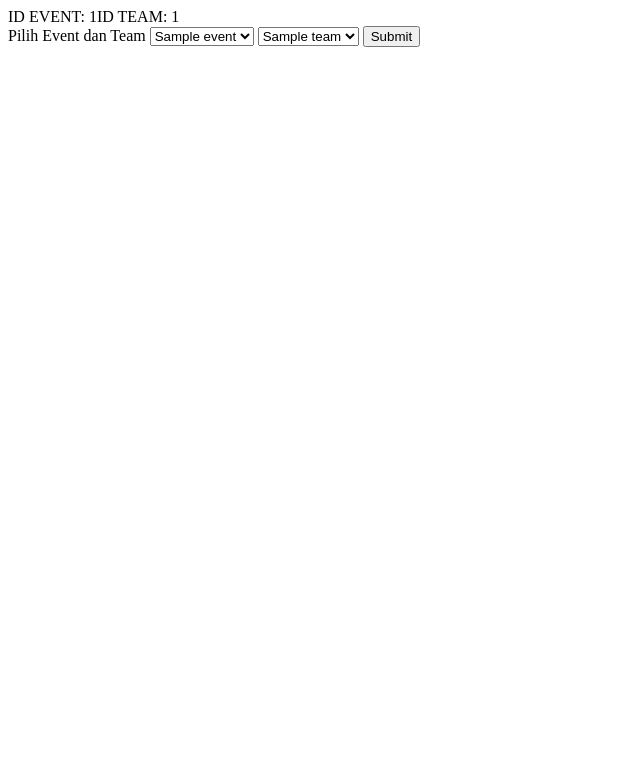
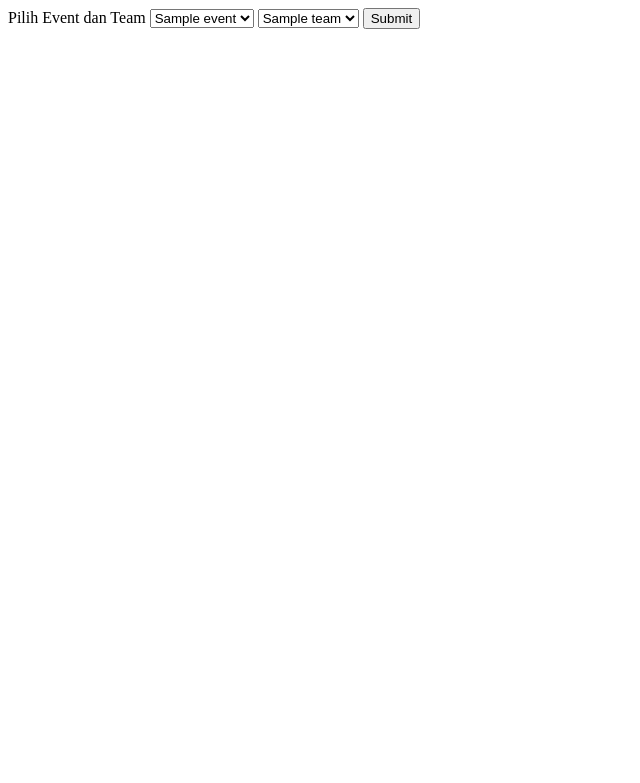
Before and after one commit to sarahlauras/fsp, a PHP site: page /editevent_teams.php?idevent=1&idteam=1 in a window 1280 px wide. Shown: the top 783 px of the page, without its empty margins (0-640 px from the left). Run offline with PHP 8.4, Linux system fonts and the light colour scheme; tables that the repository leaves empty or names only in its code hold one stand-in row (values such as "Sample post").

Commit message:
di bagian edit event teams

```diff
--- a/editevent_teams.php
+++ b/editevent_teams.php
@@ -20,9 +20,6 @@
     if (isset($_GET["idevent"]) && isset($_GET["idteam"])) {
         $idevent = $_GET["idevent"];
         $idteam = $_GET["idteam"];
-
-        echo "ID EVENT: " . $idevent;
-        echo "ID TEAM: ". $idteam;
 
         $event_team_data = $event_teams->getEventTeamById($idevent, $idteam);
 
```
